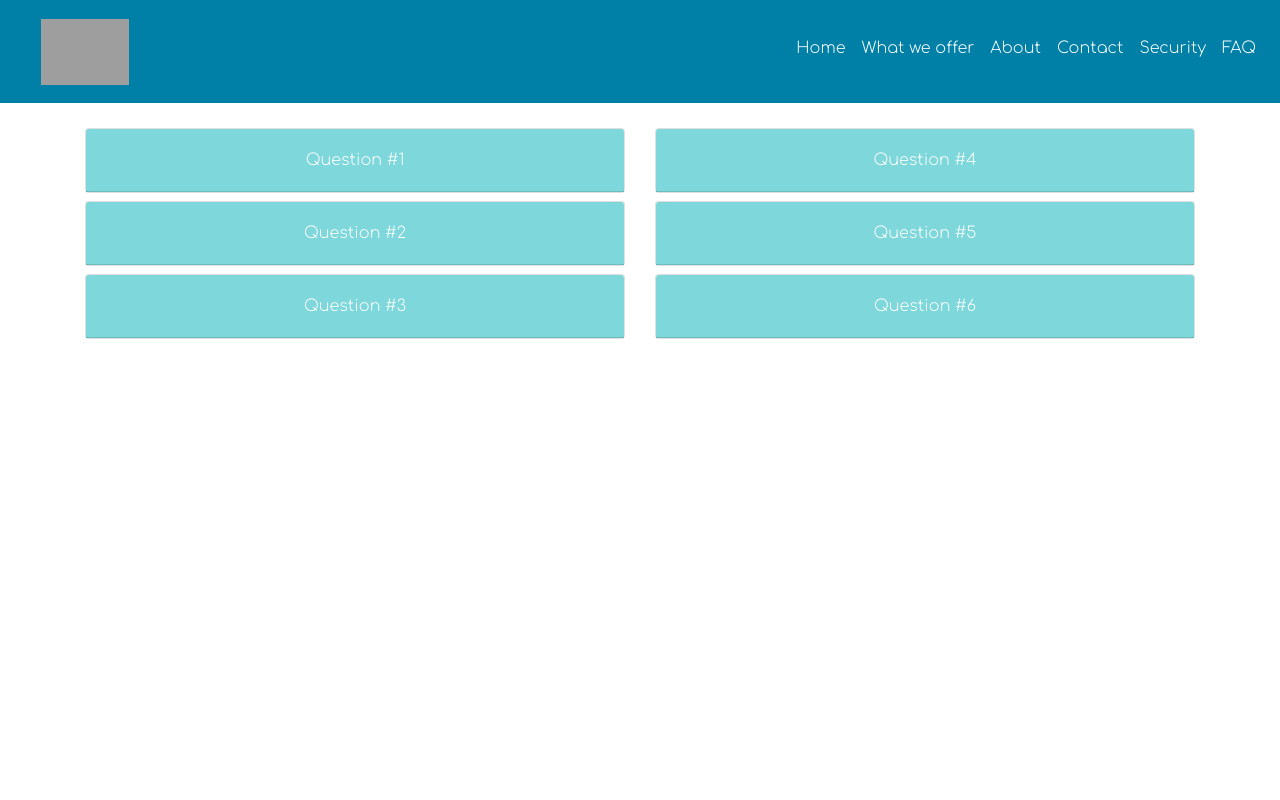
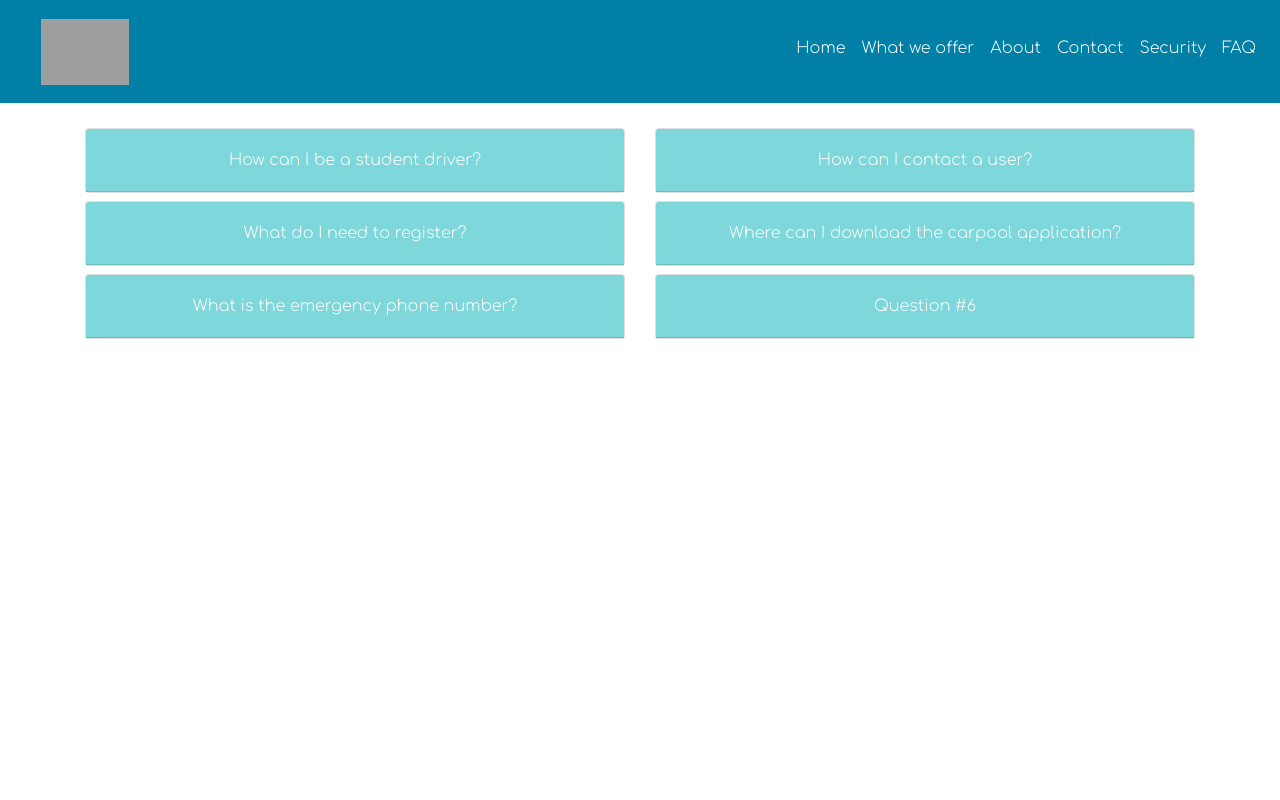
Before and after one commit to Carpooll/Web-Front-end, a React (Create React App) app: page /faq in a window 1280 px wide. Shown: the top 800 px of the page. Built offline with nearby package versions, Linux system fonts and the light colour scheme; grey boxes are pictures that could not be loaded.

Commit message:
faq questions added, 1 missing

```diff
--- a/src/Pages/Faq/Faq.jsx
+++ b/src/Pages/Faq/Faq.jsx
@@ -1,12 +1,11 @@
-import React from "react"
-import Card from 'react-bootstrap/Card'
-import "./Faq.css"
+import React from "react";
+import Card from "react-bootstrap/Card";
+import "./Faq.css";
 class Faq extends React.Component {
   render() {
     return (
       <React.Fragment>
         <div className="container-fluid">
-
           <div className="container">
             <div className="row m-top">
               <div className="col-lg-6 col-sm-12">
@@ -14,43 +13,85 @@ class Faq extends React.Component {
                   <div className="card mb-2">
                     <div className="card-header inx" id="headingOne">
                       <h5 className="mb-0">
-                                                <button className="btn btn-link collapsed" data-toggle="collapse" data-target="#collapseOne" aria-expanded="false" aria-controls="collapseOne">
-                                                    Question #1
+                        <button
+                          className="btn btn-link collapsed"
+                          data-toggle="collapse"
+                          data-target="#collapseOne"
+                          aria-expanded="false"
+                          aria-controls="collapseOne"
+                        >
+                          How can I be a student driver?
                         </button>
                       </h5>
                     </div>
 
-                                        <div id="collapseOne" className="collapse" aria-labelledby="headingOne" data-parent="#accordion">
+                    <div
+                      id="collapseOne"
+                      className="collapse"
+                      aria-labelledby="headingOne"
+                      data-parent="#accordion"
+                    >
                       <div className="card-body">
-                                                Anim pariatur cliche reprehenderit, enim eiusmod high life accusamus terry richardson ad squid. 3 wolf moon officia aute, non cupidatat skateboard dolor brunch. Food truck quinoa nesciunt laborum eiusmod. Brunch 3 wolf moon tempor, sunt aliqua put a bird on it squid single-origin coffee nulla assumenda shoreditch et. Nihil anim keffiyeh helvetica, craft beer labore wes anderson cred nesciunt sapiente ea proident. Ad vegan excepteur butcher vice lomo. Leggings occaecat craft beer farm-to-table, raw denim aesthetic synth nesciunt you probably haven't heard of them accusamus labore sustainable VHS.
+                        To be part of the carpool community, you will be asked
+                        for specific data and requirements from your carpool
+                        application where you can send your request.
                       </div>
                     </div>
                   </div>
                   <div className="card mb-2">
                     <div className="card-header inx" id="headingTwo">
                       <h5 className="mb-0">
-                                                <button className="btn btn-link collapsed" data-toggle="collapse" data-target="#collapseTwo" aria-expanded="false" aria-controls="collapseTwo">
-                                                    Question #2
+                        <button
+                          className="btn btn-link collapsed"
+                          data-toggle="collapse"
+                          data-target="#collapseTwo"
+                          aria-expanded="false"
+                          aria-controls="collapseTwo"
+                        >
+                          What do I need to register?
                         </button>
                       </h5>
                     </div>
-                                        <div id="collapseTwo" className="collapse" aria-labelledby="headingTwo" data-parent="#accordion">
+                    <div
+                      id="collapseTwo"
+                      className="collapse"
+                      aria-labelledby="headingTwo"
+                      data-parent="#accordion"
+                    >
                       <div className="card-body">
-                                                Anim pariatur cliche reprehenderit, enim eiusmod high life accusamus terry richardson ad squid. 3 wolf moon officia aute, non cupidatat skateboard dolor brunch. Food truck quinoa nesciunt laborum eiusmod. Brunch 3 wolf moon tempor, sunt aliqua put a bird on it squid single-origin coffee nulla assumenda shoreditch et. Nihil anim keffiyeh helvetica, craft beer labore wes anderson cred nesciunt sapiente ea proident. Ad vegan excepteur butcher vice lomo. Leggings occaecat craft beer farm-to-table, raw denim aesthetic synth nesciunt you probably haven't heard of them accusamus labore sustainable VHS.
+                        The documents that you will have to have in order are:
+                        your official identification, driver's license and a
+                        non-criminal record letter, in addition to taking a
+                        psychometric test.
                       </div>
                     </div>
                   </div>
                   <div className="card mb-2">
                     <div className="card-header inx" id="headingThree">
                       <h5 className="mb-0">
-                                                <button className="btn btn-link collapsed" data-toggle="collapse" data-target="#collapseThree" aria-expanded="false" aria-controls="collapseThree">
-                                                    Question #3
+                        <button
+                          className="btn btn-link collapsed"
+                          data-toggle="collapse"
+                          data-target="#collapseThree"
+                          aria-expanded="false"
+                          aria-controls="collapseThree"
+                        >
+                          What is the emergency phone number?
                         </button>
                       </h5>
                     </div>
-                                        <div id="collapseThree" className="collapse" aria-labelledby="headingThree" data-parent="#accordion">
+                    <div
+                      id="collapseThree"
+                      className="collapse"
+                      aria-labelledby="headingThree"
+                      data-parent="#accordion"
+                    >
                       <div className="card-body">
-                                                Anim pariatur cliche reprehenderit, enim eiusmod high life accusamus terry richardson ad squid. 3 wolf moon officia aute, non cupidatat skateboard dolor brunch. Food truck quinoa nesciunt laborum eiusmod. Brunch 3 wolf moon tempor, sunt aliqua put a bird on it squid single-origin coffee nulla assumenda shoreditch et. Nihil anim keffiyeh helvetica, craft beer labore wes anderson cred nesciunt sapiente ea proident. Ad vegan excepteur butcher vice lomo. Leggings occaecat craft beer farm-to-table, raw denim aesthetic synth nesciunt you probably haven't heard of them accusamus labore sustainable VHS.
+                        In any emergency, you must first notify the authorities
+                        at 911 and then immediately contact Carpool by accessing
+                        the Help section of the app. This numbe 6142456781r is
+                        available 24 hours a day, 7 days a week to support you
+                        in case that you need it.
                       </div>
                     </div>
                   </div>
@@ -62,43 +103,95 @@ class Faq extends React.Component {
                   <div className="card mb-2">
                     <div className="card-header inx" id="headingFour">
                       <h5 className="mb-0">
-                                                <button className="btn btn-link" data-toggle="collapse" data-target="#collapseFour" aria-expanded="false" aria-controls="collapseFour">
-                                                    Question #4
+                        <button
+                          className="btn btn-link"
+                          data-toggle="collapse"
+                          data-target="#collapseFour"
+                          aria-expanded="false"
+                          aria-controls="collapseFour"
+                        >
+                          How can I contact a user?
                         </button>
                       </h5>
                     </div>
 
-                                        <div id="collapseFour" className="collapse" aria-labelledby="headingOne" data-parent="#accordion2">
+                    <div
+                      id="collapseFour"
+                      className="collapse"
+                      aria-labelledby="headingOne"
+                      data-parent="#accordion2"
+                    >
                       <div className="card-body">
-                                                Anim pariatur cliche reprehenderit, enim eiusmod high life accusamus terry richardson ad squid. 3 wolf moon officia aute, non cupidatat skateboard dolor brunch. Food truck quinoa nesciunt laborum eiusmod. Brunch 3 wolf moon tempor, sunt aliqua put a bird on it squid single-origin coffee nulla assumenda shoreditch et. Nihil anim keffiyeh helvetica, craft beer labore wes anderson cred nesciunt sapiente ea proident. Ad vegan excepteur butcher vice lomo. Leggings occaecat craft beer farm-to-table, raw denim aesthetic synth nesciunt you probably haven't heard of them accusamus labore sustainable VHS.
+                        If after accepting a trip, you have reached the meeting
+                        point and cannot find the user; Or, if after a trip you
+                        find a forgotten object in the vehicle, in the Uber app
+                        you will find the possibility to call the user to
+                        resolve the situation. Both during trips, and if you
+                        need to get in touch with a user before or after a trip,
+                        we recommend that you always keep the Community Guides
+                        in mind.
                       </div>
                     </div>
                   </div>
                   <div className="card mb-2">
                     <div className="card-header inx" id="headingFive">
                       <h5 className="mb-0">
-                                                <button className="btn btn-link collapsed" data-toggle="collapse" data-target="#collapseFive" aria-expanded="false" aria-controls="collapseFive">
-                                                    Question #5
+                        <button
+                          className="btn btn-link collapsed"
+                          data-toggle="collapse"
+                          data-target="#collapseFive"
+                          aria-expanded="false"
+                          aria-controls="collapseFive"
+                        >
+                          Where can I download the carpool application?
                         </button>
                       </h5>
                     </div>
-                                        <div id="collapseFive" className="collapse" aria-labelledby="headingFvie" data-parent="#accordion2">
+                    <div
+                      id="collapseFive"
+                      className="collapse"
+                      aria-labelledby="headingFvie"
+                      data-parent="#accordion2"
+                    >
                       <div className="card-body">
-                                                Anim pariatur cliche reprehenderit, enim eiusmod high life accusamus terry richardson ad squid. 3 wolf moon officia aute, non cupidatat skateboard dolor brunch. Food truck quinoa nesciunt laborum eiusmod. Brunch 3 wolf moon tempor, sunt aliqua put a bird on it squid single-origin coffee nulla assumenda shoreditch et. Nihil anim keffiyeh helvetica, craft beer labore wes anderson cred nesciunt sapiente ea proident. Ad vegan excepteur butcher vice lomo. Leggings occaecat craft beer farm-to-table, raw denim aesthetic synth nesciunt you probably haven't heard of them accusamus labore sustainable VHS.
+                        The Carpool application will be found in the Play Store
+                        for Android devices and the App store for IOS devices.
                       </div>
                     </div>
                   </div>
                   <div className="card mb-2">
                     <div className="card-header inx" id="headingSix">
                       <h5 className="mb-0">
-                                                <button className="btn btn-link collapsed" data-toggle="collapse" data-target="#collapseSix" aria-expanded="false" aria-controls="collapseSix">
+                        <button
+                          className="btn btn-link collapsed"
+                          data-toggle="collapse"
+                          data-target="#collapseSix"
+                          aria-expanded="false"
+                          aria-controls="collapseSix"
+                        >
                           Question #6
                         </button>
                       </h5>
                     </div>
-                                        <div id="collapseSix" className="collapse" aria-labelledby="headingThree" data-parent="#accordion2">
+                    <div
+                      id="collapseSix"
+                      className="collapse"
+                      aria-labelledby="headingThree"
+                      data-parent="#accordion2"
+                    >
                       <div className="card-body">
-                                                Anim pariatur cliche reprehenderit, enim eiusmod high life accusamus terry richardson ad squid. 3 wolf moon officia aute, non cupidatat skateboard dolor brunch. Food truck quinoa nesciunt laborum eiusmod. Brunch 3 wolf moon tempor, sunt aliqua put a bird on it squid single-origin coffee nulla assumenda shoreditch et. Nihil anim keffiyeh helvetica, craft beer labore wes anderson cred nesciunt sapiente ea proident. Ad vegan excepteur butcher vice lomo. Leggings occaecat craft beer farm-to-table, raw denim aesthetic synth nesciunt you probably haven't heard of them accusamus labore sustainable VHS.
+                        Anim pariatur cliche reprehenderit, enim eiusmod high
+                        life accusamus terry richardson ad squid. 3 wolf moon
+                        officia aute, non cupidatat skateboard dolor brunch.
+                        Food truck quinoa nesciunt laborum eiusmod. Brunch 3
+                        wolf moon tempor, sunt aliqua put a bird on it squid
+                        single-origin coffee nulla assumenda shoreditch et.
+                        Nihil anim keffiyeh helvetica, craft beer labore wes
+                        anderson cred nesciunt sapiente ea proident. Ad vegan
+                        excepteur butcher vice lomo. Leggings occaecat craft
+                        beer farm-to-table, raw denim aesthetic synth nesciunt
+                        you probably haven't heard of them accusamus labore
+                        sustainable VHS.
                       </div>
                     </div>
                   </div>
@@ -107,9 +200,8 @@ class Faq extends React.Component {
             </div>
           </div>
         </div>
-
       </React.Fragment>
-        )
+    );
   }
 }
 export default Faq;
```
Lines whose indentation alone changed are shown as unchanged.
